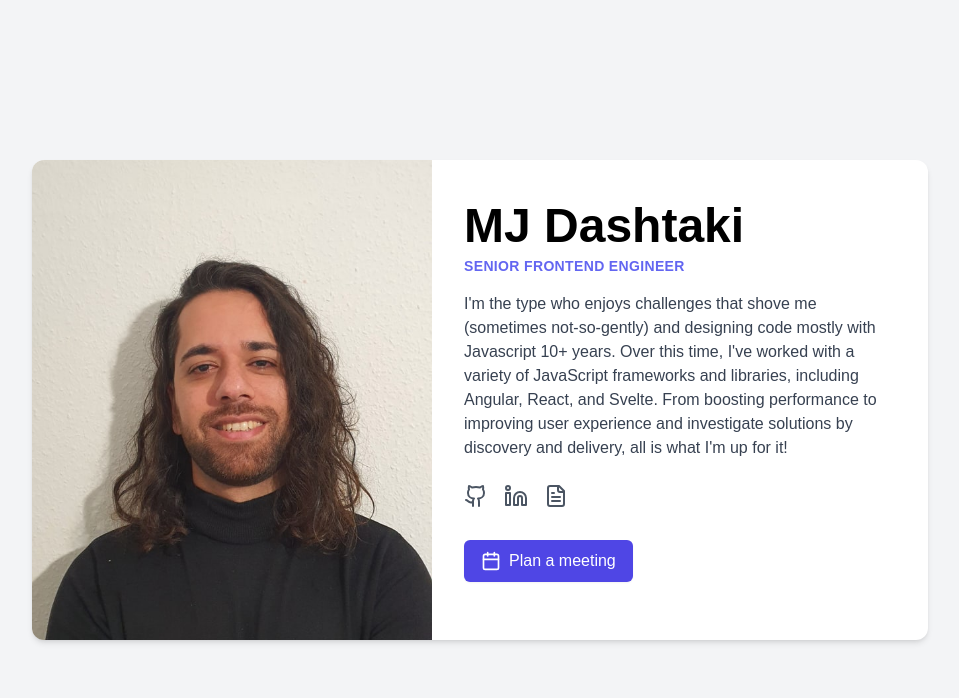
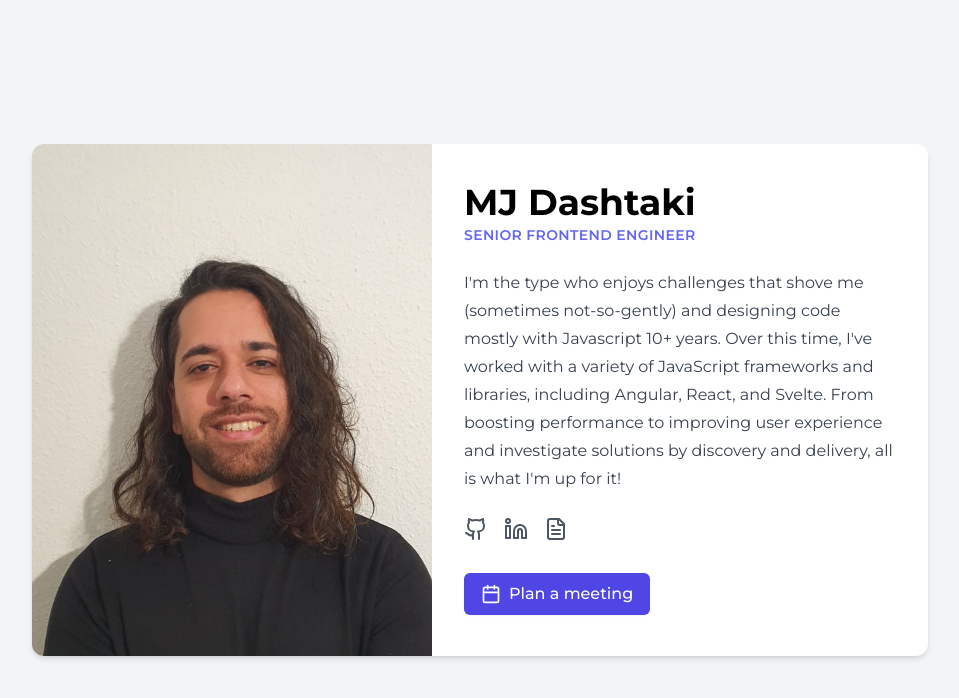
Before and after one commit to dashtaki/mjdashtaki, a Next.js app: page / in a window 1280 px wide. Shown: the top 698 px of the page, without its empty margins (160-1119 px from the left). Built offline with nearby package versions, Linux system fonts and the light colour scheme.

Commit message:
Change font family

```diff
--- a/src/app/globals.css
+++ b/src/app/globals.css
@@ -1,6 +1,13 @@
 @tailwind base;
 @tailwind components;
 @tailwind utilities;
+
+.montserrat-light {
+ font-family: "Montserrat", sans-serif;
+ font-optical-sizing: auto;
+ font-weight: 800;
+ font-style: normal;
+}
 
 :root {
   --background: #ffffff;
@@ -17,7 +24,7 @@
 body {
   color: var(--foreground);
   background: var(--background);
-  font-family: Arial, Helvetica, sans-serif;
+  font-family: "Montserrat", Arial, Helvetica, sans-serif;
 }
 
 @layer utilities {
--- a/src/app/layout.tsx
+++ b/src/app/layout.tsx
@@ -1,22 +1,4 @@
-import type { Metadata } from "next";
-import localFont from "next/font/local";
 import "./globals.css";
-
-const geistSans = localFont({
-  src: "./fonts/GeistVF.woff",
-  variable: "--font-geist-sans",
-  weight: "100 900",
-});
-const geistMono = localFont({
-  src: "./fonts/GeistMonoVF.woff",
-  variable: "--font-geist-mono",
-  weight: "100 900",
-});
-
-export const metadata: Metadata = {
-  title: "MJ Dashtaki",
-  description: "Personal website of MJ Dashtaki",
-};
 
 export default function RootLayout({
   children,
@@ -25,11 +7,19 @@ export default function RootLayout({
 }>) {
   return (
     <html lang="en">
-      <body
-        className={`${geistSans.variable} ${geistMono.variable} antialiased`}
-      >
-        {children}
-      </body>
+    <head>
+      <link rel="preconnect" href="https://fonts.googleapis.com" />
+      <link rel="preconnect" href="https://fonts.gstatic.com" crossOrigin />
+      <link
+        href="https://fonts.googleapis.com/css2?family=Montserrat:ital,wght@0,100..900;1,100..900&family=Open+Sans:ital,wght@0,300..800;1,300..800&family=Roboto:ital,wght@0,100;0,300;0,400;0,500;0,700;0,900;1,100;1,300;1,400;1,500;1,700;1,900&display=swap"
+        rel="stylesheet" />
+      <title>MJ Dashtaki</title>
+    </head>
+    <body
+      className={`antialiased`}
+    >
+    {children}
+    </body>
     </html>
   );
 }
--- a/src/app/page.tsx
+++ b/src/app/page.tsx
@@ -9,7 +9,7 @@ export default function MainPage() {
         <div className="md:flex">
           <div className="md:shrink-0">
             <Image
-              className="h-48 w-full object-cover md:h-30 md:w-25 max-sm:h-80"
+              className="h-48 w-full object-cover md:h-32 md:w-25 max-sm:h-80"
               src="/mj.jpg"
               alt="Profile picture"
               width={400}
@@ -17,10 +17,10 @@ export default function MainPage() {
             />
           </div>
           <div className="p-8">
-            <h1 className="block mt-1 text-5xl leading-tight font-bold text-black">MJ Dashtaki</h1>
-            <div className="uppercase tracking-wide text-sm text-indigo-500 font-semibold">Senior Frontend Engineer
+            <h1 className="block mt-1 text-4xl leading-tight font-bold text-black">MJ Dashtaki</h1>
+            <div className="uppercase tracking-wide text-sm text-indigo-500 font-semibold text-lg">Senior Frontend Engineer
             </div>
-            <p className="mt-4 text-gray-700">
+            <p className="mt-6 text-gray-700 leading-7">
               {`I'm the type who enjoys challenges that shove me (sometimes not-so-gently) and designing code mostly with Javascript 10+ years.
                 Over this time, I've worked with a variety of JavaScript frameworks and libraries, including Angular, React, and Svelte. From boosting
                 performance to improving user experience and investigate solutions by discovery and delivery, all is what I'm up for it!`}
--- a/tailwind.config.ts
+++ b/tailwind.config.ts
@@ -1,9 +1,7 @@
-import type { Config } from "tailwindcss";
-
 const config: {
   plugins: any[];
   theme: {
-    extend: { width: { '25': string }; colors: { background: string; foreground: string }; height: { '30': string } }
+    extend: { width: { '25': string }; colors: { background: string; foreground: string }; height: { '32': string } }
   };
   content: string[]
 } = {
@@ -22,7 +20,7 @@ const config: {
         '25': '25rem',
       },
       height: {
-        '30': '30rem',
+        '32': '32rem',
       }
     },
   },
```
Also changed, not shown: src/app/fonts/GeistMonoVF.woff (deleted), src/app/fonts/GeistVF.woff (deleted).
